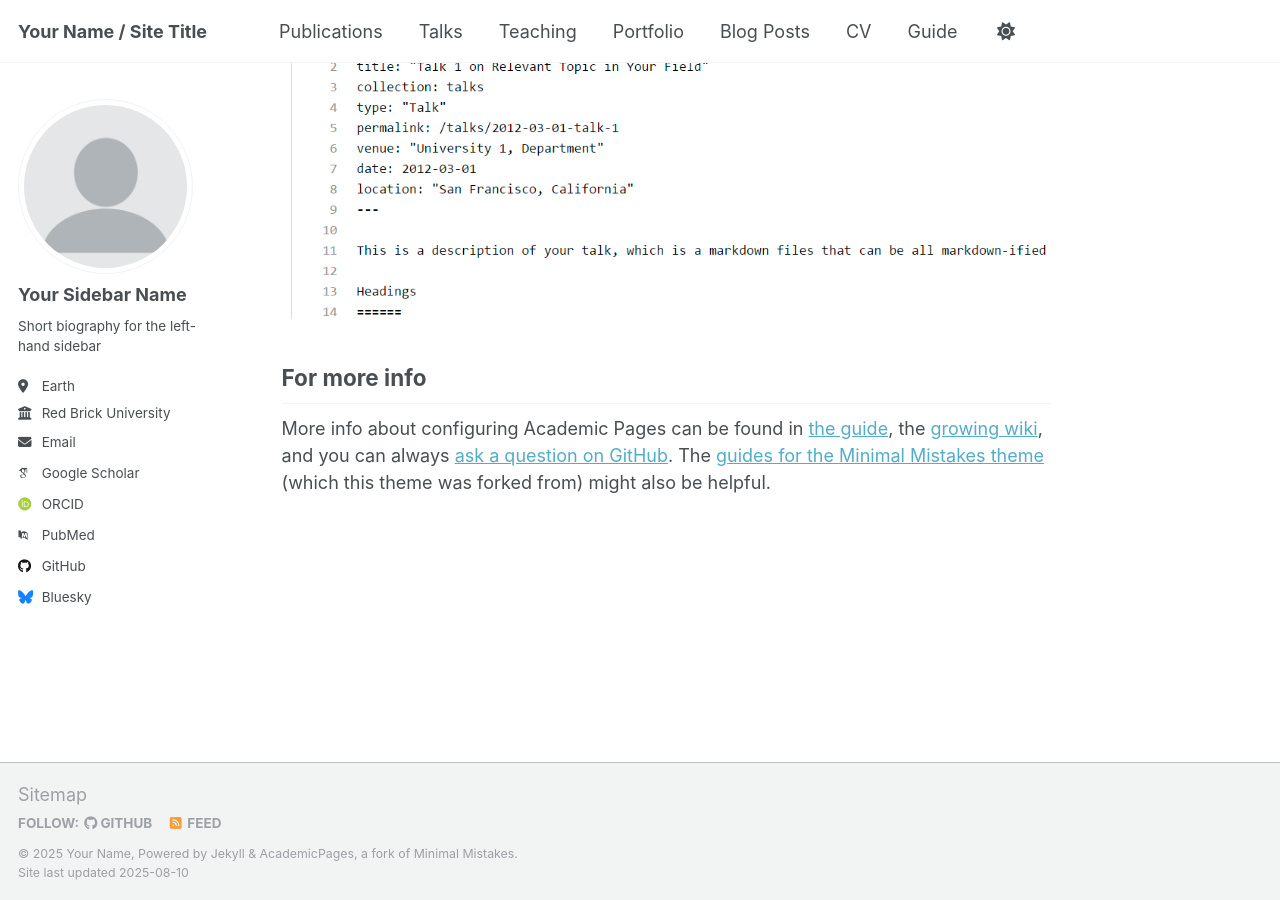
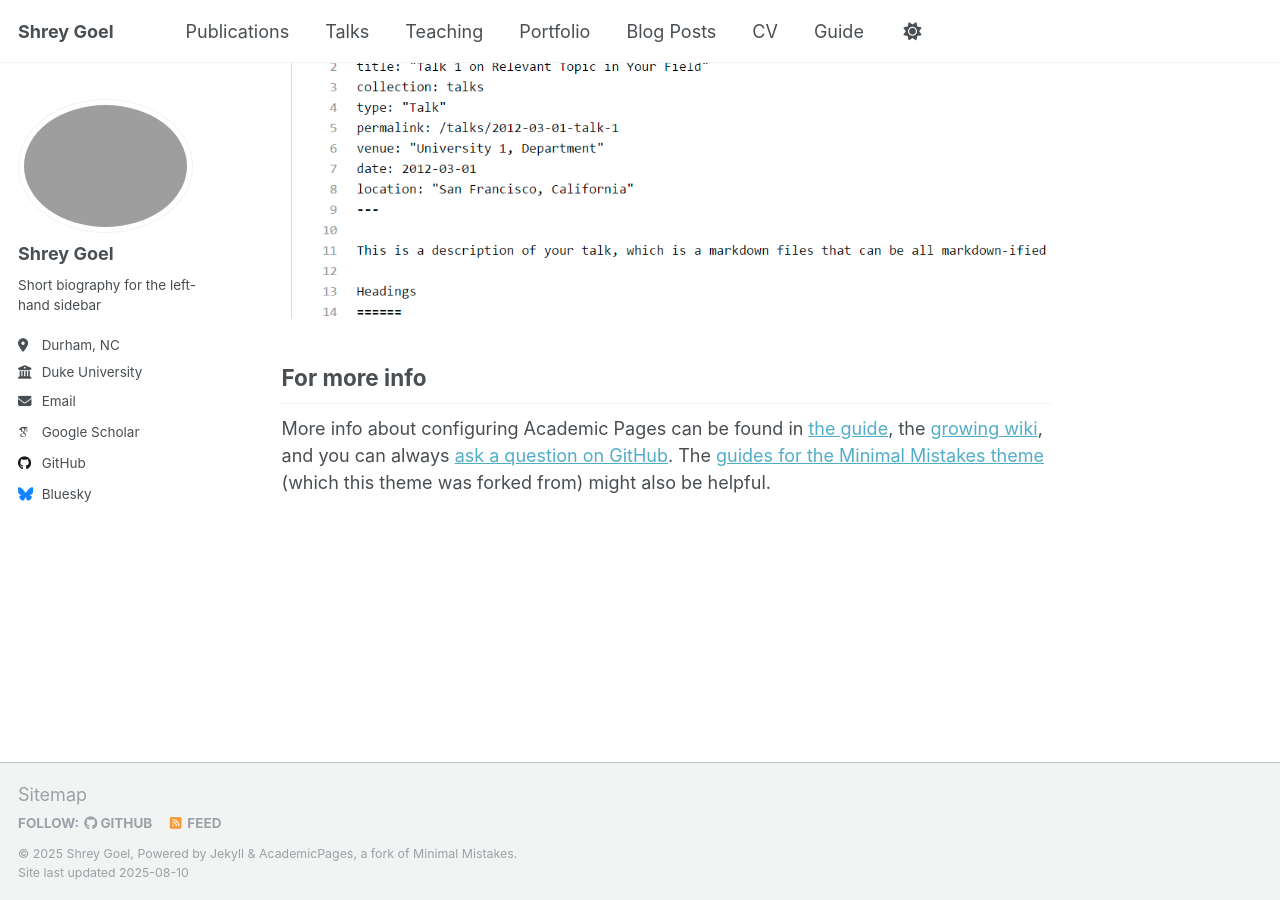
Before and after one commit to shreygoel09/shreygoel09.github.io, a Jekyll site: the page built from _pages/about.md, in a window 1280 px wide and 900 px high, scrolled down 2880 px. Built offline with Jekyll 4.4.1, drawn with Linux system fonts in a browser that asks for light colours; some web fonts are replaced; a script that is not in the unit is left out.

Commit message:
Update _config.yml

```diff
--- a/_config.yml
+++ b/_config.yml
@@ -9,37 +9,37 @@
 # Basic Site Settings
 locale                   : "en-US"
 site_theme               : "default"
-title                    : "Your Name / Site Title"
+title                    : "Shrey Goel"
 title_separator          : "-"
-name                     : &name "Your Name"
-description              : &description "personal description"
-url                      : https://academicpages.github.io # the base hostname & protocol for your site e.g. "https://[your GitHub username].github.io" or if you already have some other page hosted on Github then use "https://[your GitHub username].github.io/[Your Repo Name]"
+name                     : &name "Shrey Goel"
+description              : &description "Undergraduate Student @ Duke University"
+url                      : https://shreygoel09.github.io # the base hostname & protocol for your site e.g. "https://[your GitHub username].github.io" or if you already have some other page hosted on Github then use "https://[your GitHub username].github.io/[Your Repo Name]"
 baseurl                  : "" # the subpath of your site, e.g. "/blog"
-repository               : "academicpages/academicpages.github.io"
+repository               : "shreygoel09/shreygoel09.github.io"
 
 # Site Author - The following control what appear as part of the author content on the side bar.
 #               If a field is blank the icon and link will not appear, otherwise it will be shown.
 #               Additional customization can be done by editing /_includes/author-profile.html
 author:
   # Biographic information
-  avatar           : "profile.png"
-  name             : "Your Sidebar Name"
+  avatar           : "pfp.png"
+  name             : "Shrey Goel"
   pronouns         : # example: "she/her"
   bio              : "Short biography for the left-hand sidebar"
-  location         : "Earth"
-  employer         : "Red Brick University"
+  location         : "Durham, NC"
+  employer         : "Duke University"
   uri              : # URL
-  email            : "none@example.org"
+  email            : "shrey.goel@duke.edu"
 
   # Academic websites
   academia         : # URL
   arxiv            : # URL - Update with the correct link to your profile
-  googlescholar    : "https://scholar.google.com/citations?user=PS_CX0AAAAAJ"
+  googlescholar    : "https://scholar.google.com/schhp?hl=en&authuser=1"
   inspire-hep      : # URL
   impactstory      : # URL
-  orcid            : "http://orcid.org/yourorcidurl"
+  orcid            :
   semantic         : # URL
-  pubmed           : "https://www.ncbi.nlm.nih.gov/pubmed/?term=john+snow"
+  pubmed           :
   researchgate     : # URL
   scopus           : # URL
 
@@ -47,13 +47,13 @@ author:
   bitbucket        : # Username - Update with your username on the site
   codepen          : # Username
   dribbble         : # Username
-  github           : "academicpages"
+  github           : "shreygoel09"
   kaggle           : # Username
   stackoverflow    : # User number or user number and name (i.e., use "1" or "1/jeff-atwood")
 
   # Social media
   artstation       : # Username
-  bluesky          : "bsky.app" # Replace this with you Bluesky username
+  bluesky          : "" # Replace this with you Bluesky username
   facebook         : # Username
   flickr           : # Username
   foursquare       : # Username
@@ -62,7 +62,7 @@ author:
   keybase          : # Username
   instagram        : # Username
   lastfm           : # Username
-  linkedin         : # Username
+  linkedin         : # linkedin.com/in/shreygoelpdx
   mastodon         : # URL
   medium           : # URL
   pinterest        : # Username
@@ -70,7 +70,7 @@ author:
   steam            : # Username
   telegram         : # URL
   tumblr           : # Username
-  twitter          : # Username for X / Twitter
+  twitter          : # x.com/__shreygoel
   vine             : # Username
   weibo            : # Username
   wikipedia        : # Username
```
